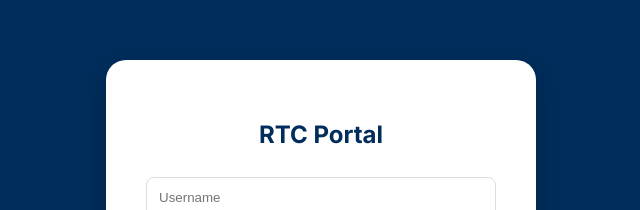
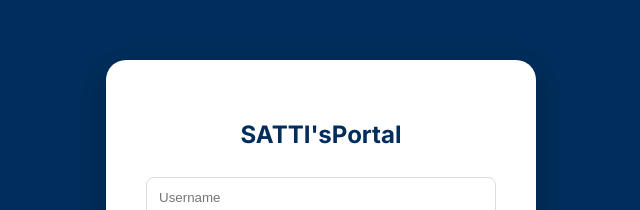
Before and after one commit to kaarmughilan2006/demogithubaction, a website: page index.html in a window 1280 px wide. Shown: the part 191-401 px from the top of the page, without its empty margins (319-959 px from the left). Drawn offline with Linux system fonts and the light colour scheme.

Commit message:
Update login header text to 'SATTI's Portal'

```diff
--- a/index.html
+++ b/index.html
@@ -50,7 +50,7 @@
 
     <div id="login-screen">
         <div class="login-box">
-            <h2 style="color: var(--rtc-blue)">RTC Portal</h2>
+            <h2 style="color: var(--rtc-blue)"> SATTI'sPortal</h2>
             <input type="text" id="user-input" placeholder="Username">
             <input type="password" id="pass-input" placeholder="Password">
             <button class="btn btn-primary" style="width:100%" onclick="processLogin()">Login</button>
```
